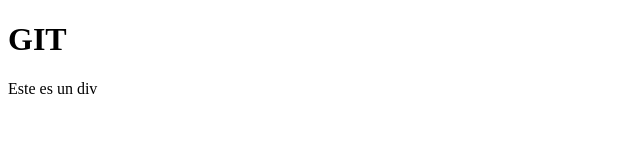
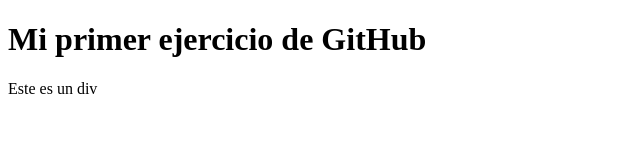
Before and after one commit to vjul/primer_repositorio, a plain HTML site: page index.html in a window 1280 px wide. Shown: the whole page, without its empty margins (0-640 px from the left). Drawn offline with Linux system fonts and the light colour scheme.

Commit message:
index.html

```diff
--- a/index.html
+++ b/index.html
@@ -6,7 +6,7 @@
     <title>Document</title>
 </head>
 <body>
-    <h1>GIT</h1>
+    <h1>Mi primer ejercicio de GitHub</h1>
     <div>
         Este es un div
     </div>
```
